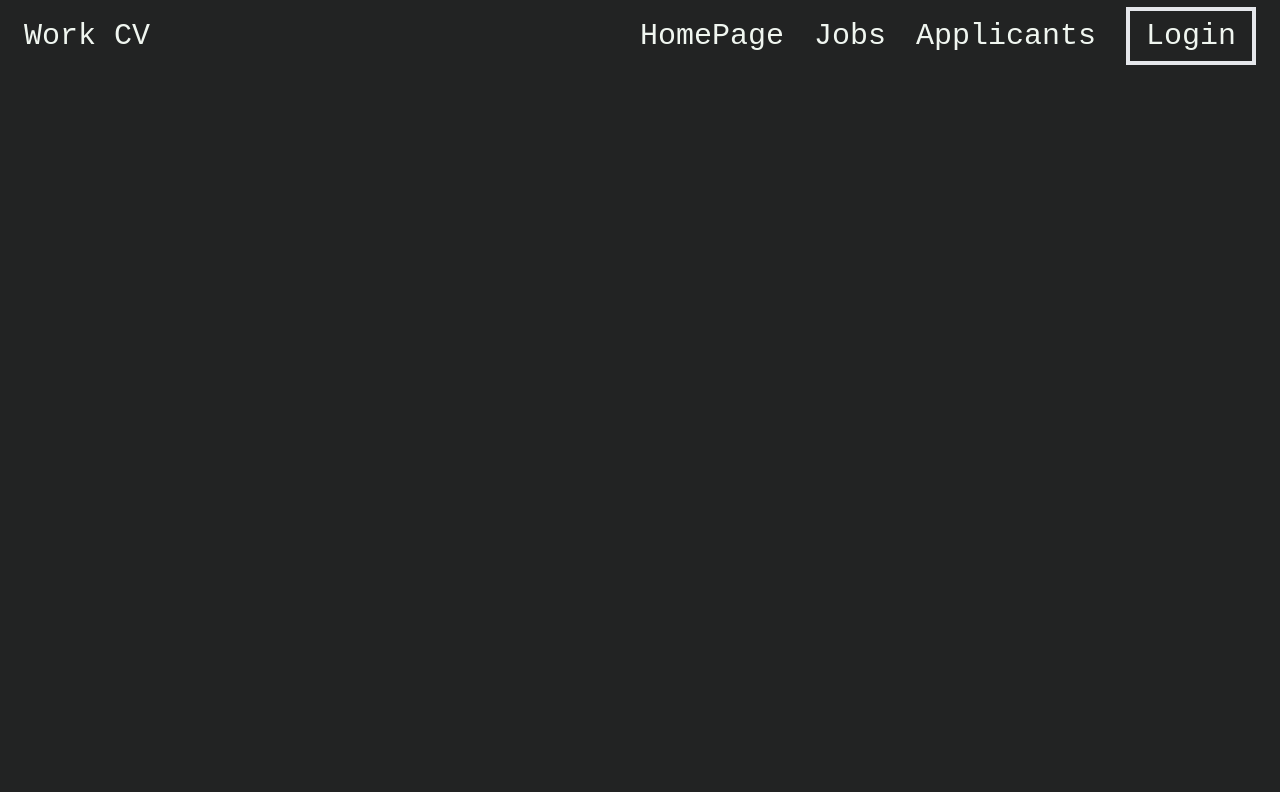
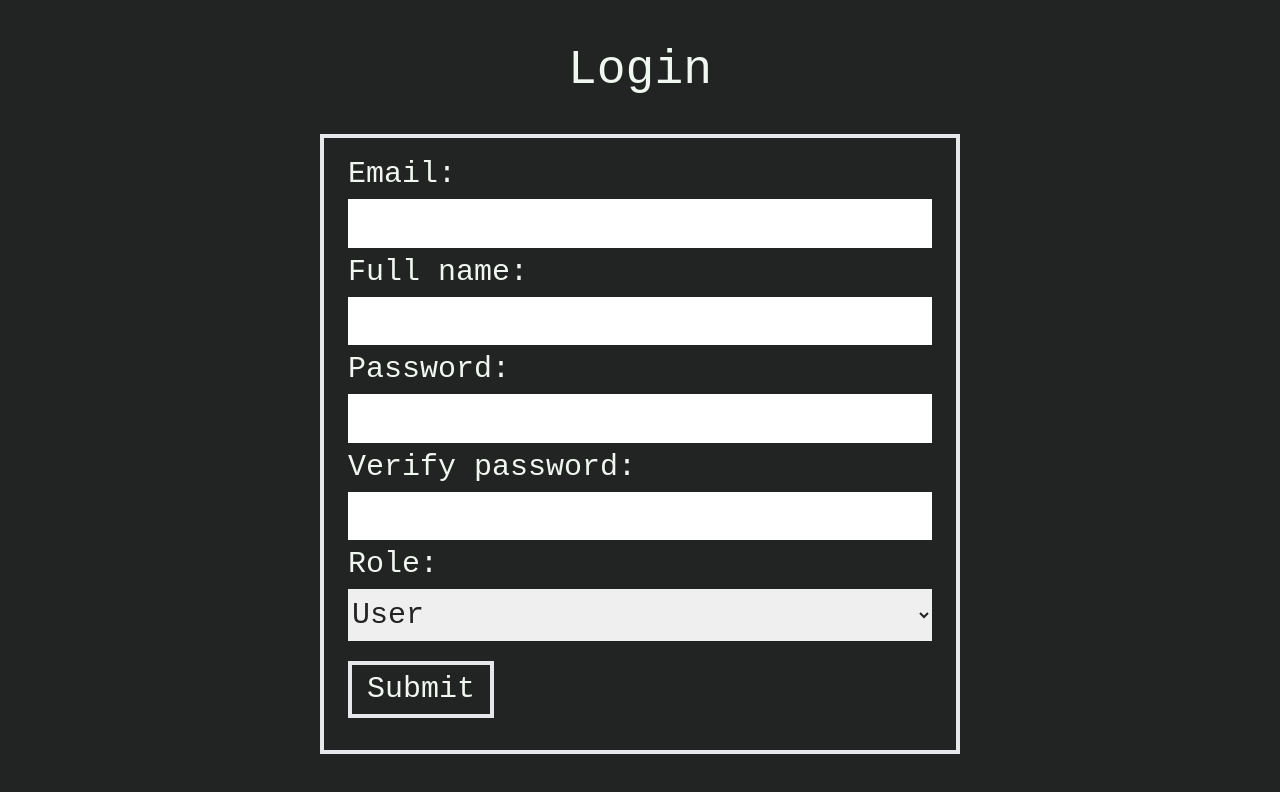
Before and after one commit to haon404/workcv, a Nuxt app in the folder workcv-frontend/: page /register in a window 1280 px wide. Shown: the top 792 px of the page. Built offline with nearby package versions, Linux system fonts and the light colour scheme; a web font is replaced by a local one.

Commit message:
finished login page and pseudo login function

```diff
--- a/workcv-frontend/components/element/button/ElementButtonPrimary.vue
+++ b/workcv-frontend/components/element/button/ElementButtonPrimary.vue
@@ -3,7 +3,7 @@
 </script>
 
 <template>
-<button class="py-2 px-4 text-2xl hover:cursor-pointer hover:text-green">
+<button class="py-2 px-4 hover:cursor-pointer hover:text-green">
   <slot></slot>
 </button>
 </template>
--- /dev/null
+++ b/workcv-frontend/components/element/button/ElementButtonRecruit.vue
@@ -0,0 +1,40 @@
+<script lang="ts" setup>
+import { onClickOutside } from '@vueuse/core'
+import ElementDropdown from '~/components/element/dropdown/ElementDropdown.vue'
+
+const show = ref(false)
+const target = ref(null)
+const loggedIn = useCookie('loggedIn')
+
+onClickOutside(target, () => show.value = false)
+function logout() {
+loggedIn.value = 'false'
+}
+</script>
+
+<template>
+  <div class="relative inline-block" ref="target">
+    <button
+        @click="show=!show"
+        class="border-purple text-purple hover:text-green hover:border-green hover:cursor-pointer border-4 px-4 py-2 transition-colors duration-300">
+      <slot></slot>
+    </button>
+    <div
+        v-if="show"
+        class="flex flex-col absolute origin-top-right right-0 border-4 border-white mt-5 hover:border-green">
+      <element-dropdown>
+        <nuxt-link to="/profile">Profile</nuxt-link>
+      </element-dropdown>
+      <element-dropdown>
+        <nuxt-link to="/posts">Posts</nuxt-link>
+      </element-dropdown>
+      <element-dropdown>
+        <button @click="logout">Logout</button>
+      </element-dropdown>
+    </div>
+  </div>
+</template>
+
+<style scoped>
+
+</style>
--- /dev/null
+++ b/workcv-frontend/components/element/dropdown/ElementDropdown.vue
@@ -0,0 +1,23 @@
+<script setup lang="ts">
+const hover = ref(false)
+const color = computed(() => hover.value? 'highlight-green':'')
+</script>
+
+<template>
+<div class="relative" @mouseover="hover=true" @mouseout="hover=false">
+  <ElementIconGoto class="absolute left-4 top-4 text-transparent"
+    :class="color"
+  />
+  <div class="py-2 pr-4 pl-16 text-right"
+    :class="color"
+  >
+    <slot></slot>
+  </div>
+</div>
+</template>
+
+<style scoped>
+.highlight-green {
+  @apply text-green transition-colors duration-200
+}
+</style>
--- a/workcv-frontend/components/element/link/ElementLinkSecondary.vue
+++ b/workcv-frontend/components/element/link/ElementLinkSecondary.vue
@@ -3,7 +3,7 @@
 </script>
 
 <template>
-  <nuxt-link class="hover:text-green hover:border-green border-4 px-4 py-2 transition-colors duration-300">
+  <nuxt-link class="inline-block hover:text-green hover:border-green border-4 px-4 py-2 transition-colors duration-300">
     <slot></slot>
   </nuxt-link>
 </template>
--- a/workcv-frontend/layouts/default.vue
+++ b/workcv-frontend/layouts/default.vue
@@ -1,7 +1,11 @@
 <script setup lang="ts">
-
+import ElementButtonRecruit from '~/components/element/button/ElementButtonRecruit.vue'
 import ElementIconWebsite from '~/components/element/icon/ElementIconWebsite.vue'
 import Navigation from '~/components/frame/Navigation.vue'
+
+const loggedIn = useCookie("loggedIn", {
+  default: () => false
+})
 </script>
 
 <template>
@@ -19,9 +23,12 @@ import Navigation from '~/components/frame/Navigation.vue'
       <element-link-primary to="/applicants">
         Applicants
       </element-link-primary>
-      <element-link-secondary to="/login">
+      <element-link-secondary to="/login" v-if="!loggedIn">
         Login
       </element-link-secondary>
+      <element-button-recruit v-if="loggedIn">
+        Recruit
+      </element-button-recruit>
     </template>
   </navigation>
   <slot></slot>
--- a/workcv-frontend/pages/index.vue
+++ b/workcv-frontend/pages/index.vue
@@ -1,4 +1,5 @@
 <script setup lang="ts">
+
 </script>
 
 <template>
--- a/workcv-frontend/pages/login.vue
+++ b/workcv-frontend/pages/login.vue
@@ -1,9 +1,36 @@
 <script setup lang="ts">
+definePageMeta({
+  layout: false
+})
 
+const loggedIn = useCookie('loggedIn', {
+  default: () => false
+})
+
+function login() {
+  loggedIn.value = true
+  navigateTo("/")
+}
 </script>
 
 <template>
-
+  <div class="h-screen content-center">
+    <h1 class="mb-10 text-center text-5xl">Login</h1>
+    <form
+        class="mx-auto flex max-w-screen-sm flex-col border-4 px-6 py-3"
+        @submit.prevent="login"
+    >
+      <label for="email">Email:</label>
+      <input type="text" name="email" class="text-black" />
+      <label for="password">Password:</label>
+      <input type="password" name="password" class="text-black" />
+      <input
+          type="submit"
+          value="Submit"
+          class="my-5 w-1/4 border-4 text-center hover:cursor-pointer hover:border-green hover:text-green"
+      />
+    </form>
+  </div>
 </template>
 
 <style scoped>
--- a/workcv-frontend/pages/register.vue
+++ b/workcv-frontend/pages/register.vue
@@ -1,9 +1,36 @@
 <script setup lang="ts">
-
+definePageMeta({
+  layout: false,
+})
 </script>
 
 <template>
-
+  <div class="h-screen content-center">
+    <h1 class="mb-10 text-center text-5xl">Login</h1>
+    <form
+        class="mx-auto flex max-w-screen-sm flex-col border-4 px-6 py-3"
+        @submit.prevent
+    >
+      <label for="email">Email:</label>
+      <input type="text" name="email" class="text-black" />
+      <label for="name">Full name:</label>
+      <input type="text" name="name" class="text-black" />
+      <label for="password">Password:</label>
+      <input type="password" name="password" class="text-black" />
+      <label for="password">Verify password:</label>
+      <input type="password" name="password" class="text-black" />
+      <label for="role">Role:</label>
+      <select name="role" class="py-2 text-black">
+        <option value="user">User</option>
+        <option value="recruiter">Recruiter</option>
+      </select>
+      <input
+          type="submit"
+          value="Submit"
+          class="my-5 w-1/4 border-4 text-center hover:cursor-pointer hover:border-green hover:text-green"
+      />
+    </form>
+  </div>
 </template>
 
 <style scoped>
```
